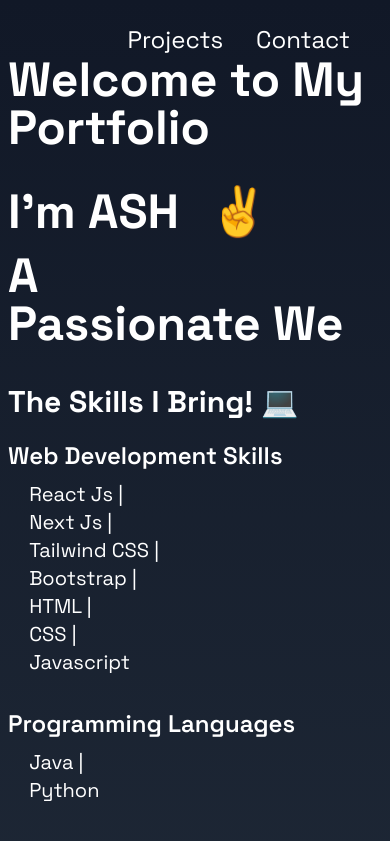
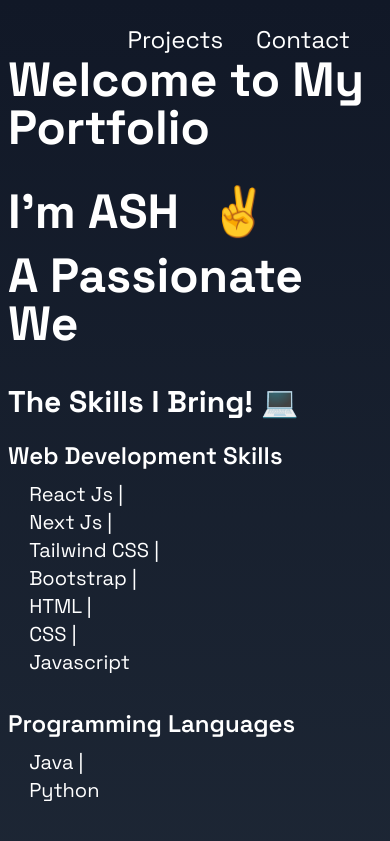
Before and after one commit to Hashiq-M/portfolio, a Next.js app: page / in a window 390 px wide. Shown: the top 841 px of the page. Built offline with nearby package versions, Linux system fonts and the light colour scheme; a web font is replaced by a local one.

Commit message:
framer motion

```diff
--- a/app/page.js
+++ b/app/page.js
@@ -39,9 +39,9 @@ export default function Home() {
               </span>
               ✌️
             </p>
-            <p className="text-5xl font-bold pb-4 mx-auto">
+            <p className="text-5xl  font-bold pb-4 mx-auto">
               A Passionate&nbsp;
-              <span className=" lg:inline-block sm:block mx-auto">
+              <span className=" inline-block">
                 <Typewriter
                   words={["Web Developer", "Gamer"]}
                   cursor
```
